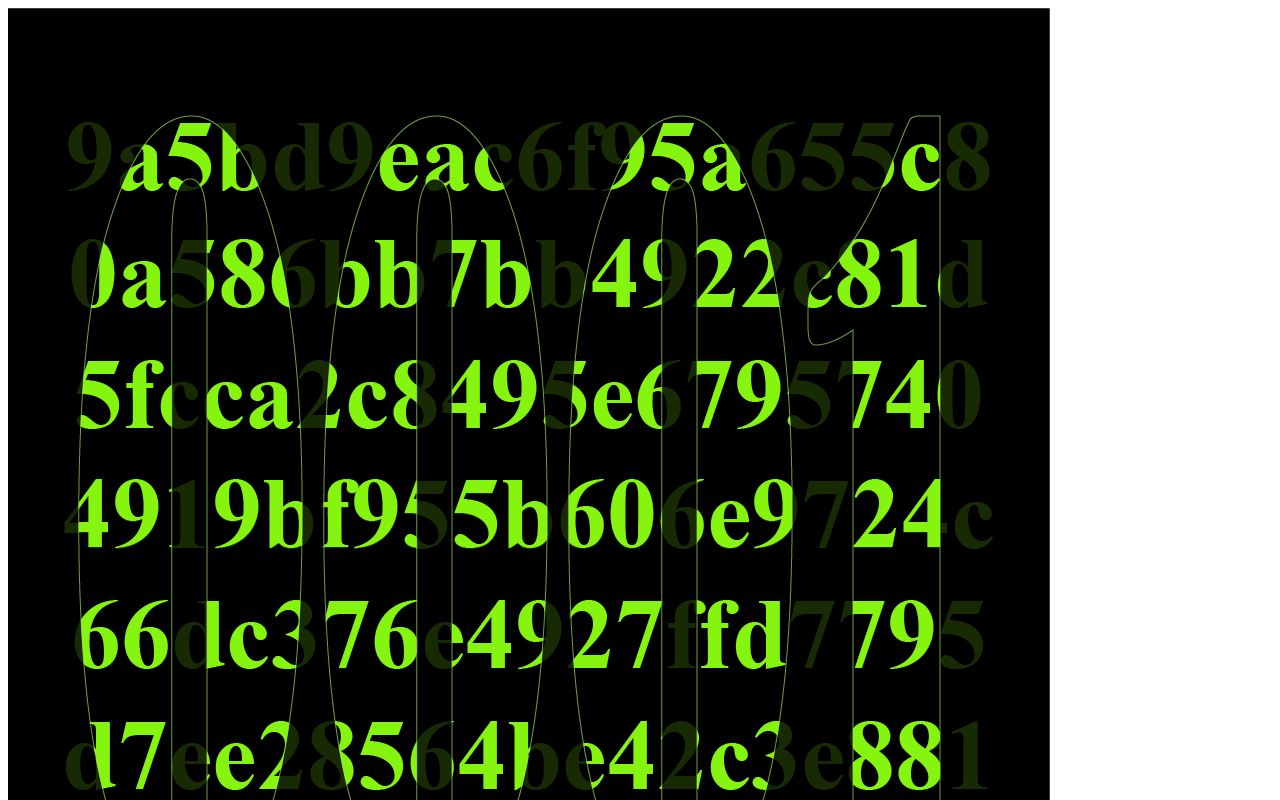
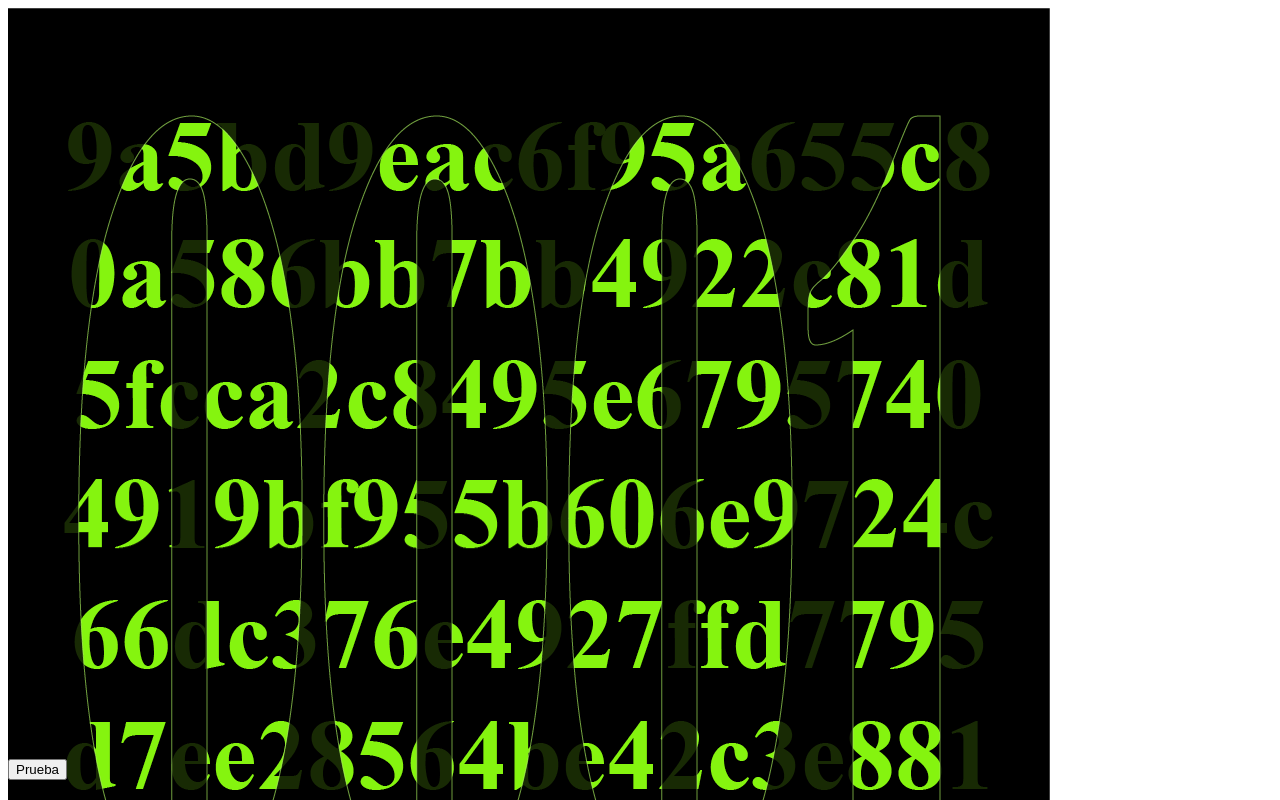
Before and after one commit to andresfel123/website, a plain HTML site: page index.html in a window 1280 px wide. Shown: the top 800 px of the page. Drawn offline with Linux system fonts and the light colour scheme.

Commit message:
Update index.html

```diff
--- a/index.html
+++ b/index.html
@@ -1,7 +1,9 @@
 <html>
   <head>
     <script src="https://aframe.io/releases/1.2.0/aframe.min.js"></script>
-
+     <style>
+      #subscribeForm{bottom:20px;font-size:11px;min-width:0;position:absolute}
+    </style>
   </head>
   <body>
     <a-scene>
@@ -30,6 +32,9 @@
       <a-sky material="color:#fff;src:#sky;repeat:30 10"></a-sky>
 
     </a-scene>
+    <div id="subscribeForm">
+      <button onclick="foto()">Prueba</button>
+    </div>
     <script >
       function foto(){
        return document.querySelector('a-scene').components.screenshot.capture('perspective')
```
